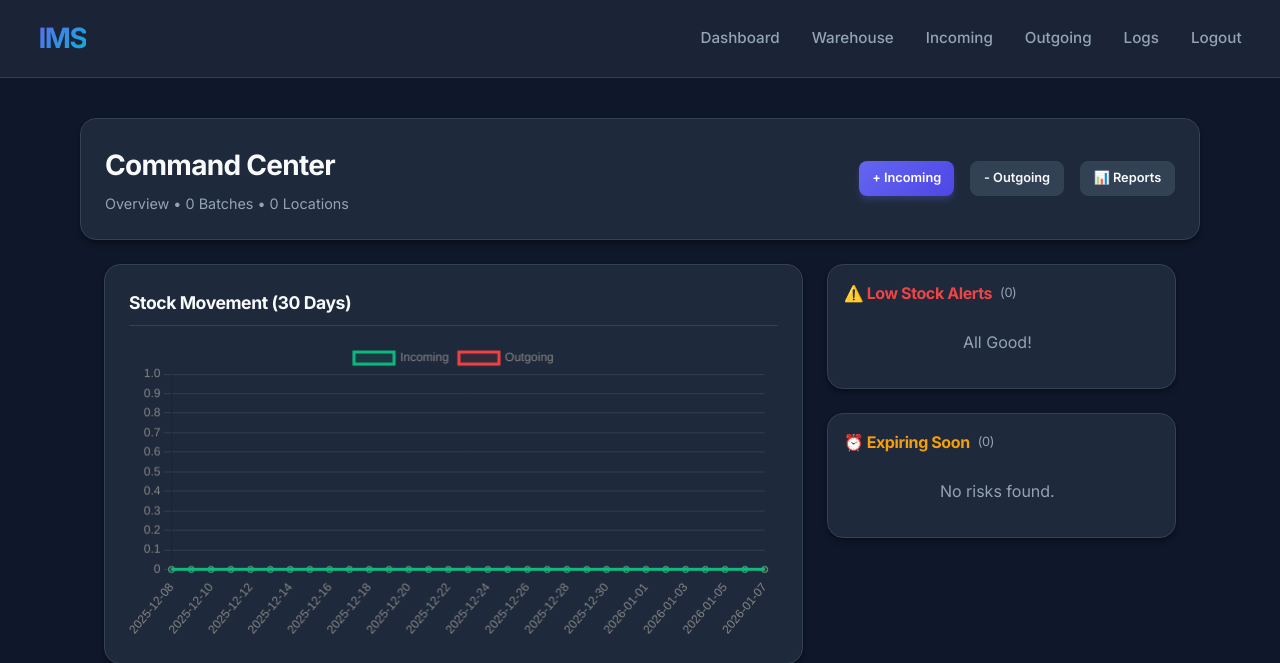
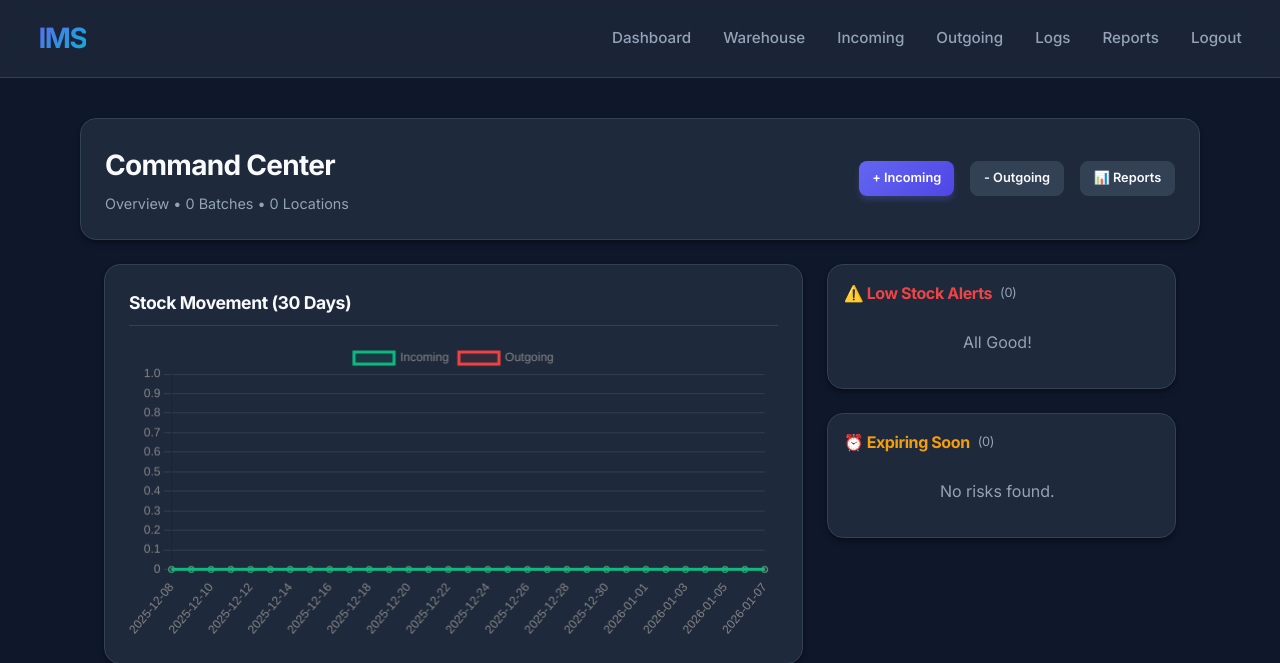
Before and after one commit to Cal2-0/HK, a Flask app: page /dashboard in a window 1280 px wide. Shown: the top 663 px of the page. Run offline with Flask 3, Linux system fonts and the light colour scheme; the visitor is signed in with stand-in values (Sample User, id 1); data that the repository does not hold is empty.

Commit message:
UI Polish: Add missing Reports link to navigation bar

```diff
--- a/templates/base.html
+++ b/templates/base.html
@@ -21,6 +21,7 @@
       <a href="{{ url_for('incoming') }}">Incoming</a>
       <a href="{{ url_for('outgoing') }}">Outgoing</a>
       <a href="{{ url_for('logs') }}">Logs</a>
+      <a href="{{ url_for('reports') }}">Reports</a>
       {% if current_user.is_admin() %}
       <a href="{{ url_for('admin_items') }}">Manage Items</a>
       <a href="{{ url_for('admin_locations') }}">Manage Locations</a>
```
